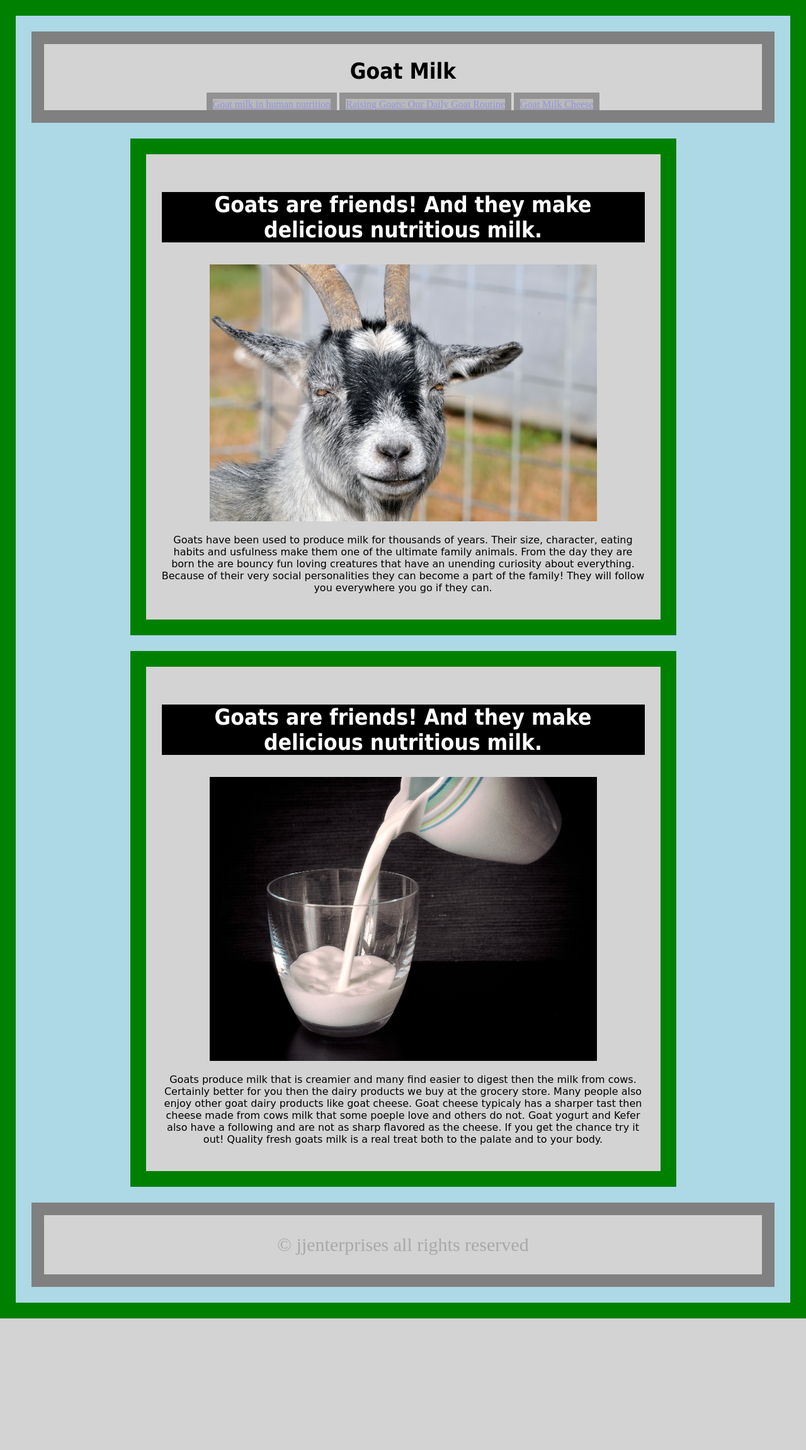
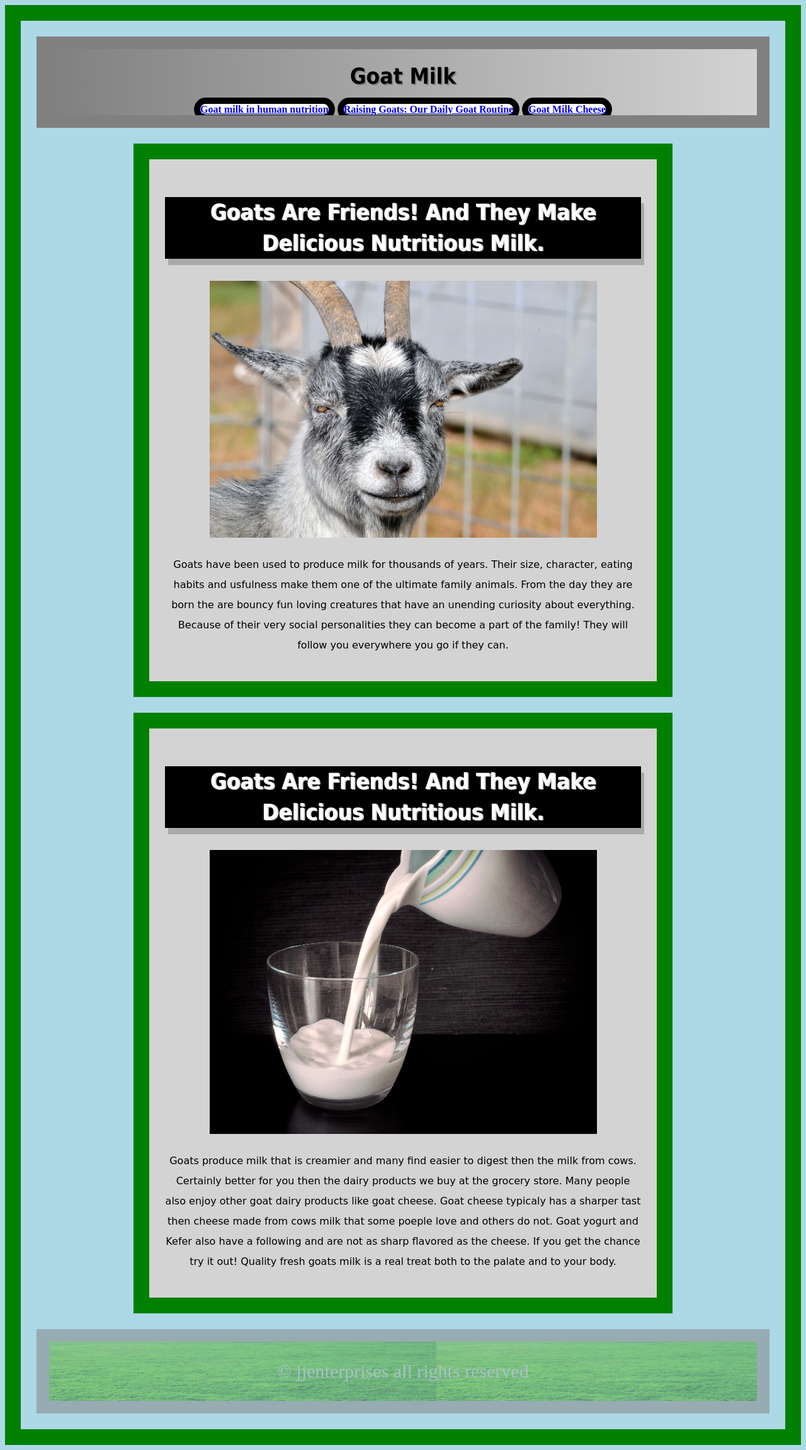
Before and after one commit to Olimejj/IT240, a PHP site: page /highlight_page.html in a window 1280 px wide. Shown: the whole page at 63% size. Before the commit the page ends 2094 px from the top, so only its background shows below. Run offline with PHP 8.4, Linux system fonts and the light colour scheme.

Commit message:
added gradiant and backgroun image

```diff
--- a/projects/highlight_page.css
+++ b/projects/highlight_page.css
@@ -2,16 +2,15 @@ body {
 	background-color: lightblue;
 	border: 25px solid green;
 	padding: 25px;
-	margin: auto;
+	margin: auto, center;
 }
 header {
-	background-color: lightgray;
+	background-image: linear-gradient(to right, gray , lightgray);
 	text-align: center;
 	border: 20px solid gray;
 	overflow: auto;
 }
 ul {
-	list-style-image: url("photos/sm_spid_3.png");
 	list-style-position: inside;
 	border: 15px solid darkblue;
 	padding: 20px;
@@ -26,8 +25,9 @@ footer {
 	text-align: center;
 	font-size: 30px;
 	color: darkgray;
-	background-color: lightgray;
+	background-image: url("grass.jpg");
 	border: 20px solid gray;
+	opacity: .5;
 }
 article {
 	background-color: lightgrey;
@@ -40,19 +40,27 @@ article {
 	margin-left: auto;
     	margin-right: auto;
 	font-family: "Comic Sans MS", cursive, sans-serif;
+	line-height: 200%;
 }
 nav a {
-	background-color: grey;
+	background-color: white;
 	border: 10px solid black;
-	opacity: .3;
+	border-radius: 25px;
+	text-size: 30px;
+	font-weight: bold;
 }
 article h3{
 	font-family: Tahoma, Geneva, sans-serif;
         font-size: 35px;
         background-color: black;
         color: white;
+	text-shadow: 2px 1px lightgrey;
+	text-transform: capitalize;
+	line-height: 140%;
+	box-shadow: 5px 10px darkgrey;
 }
 h1{
 	font-family: Tahoma, Geneva, sans-serif;
         font-size: 35px;
+	text-shadow: 2px 2px gray;
 }
```
Also changed, not shown: projects/grass.jpg (added), projects/photo-tour/grass.jpg (added).
